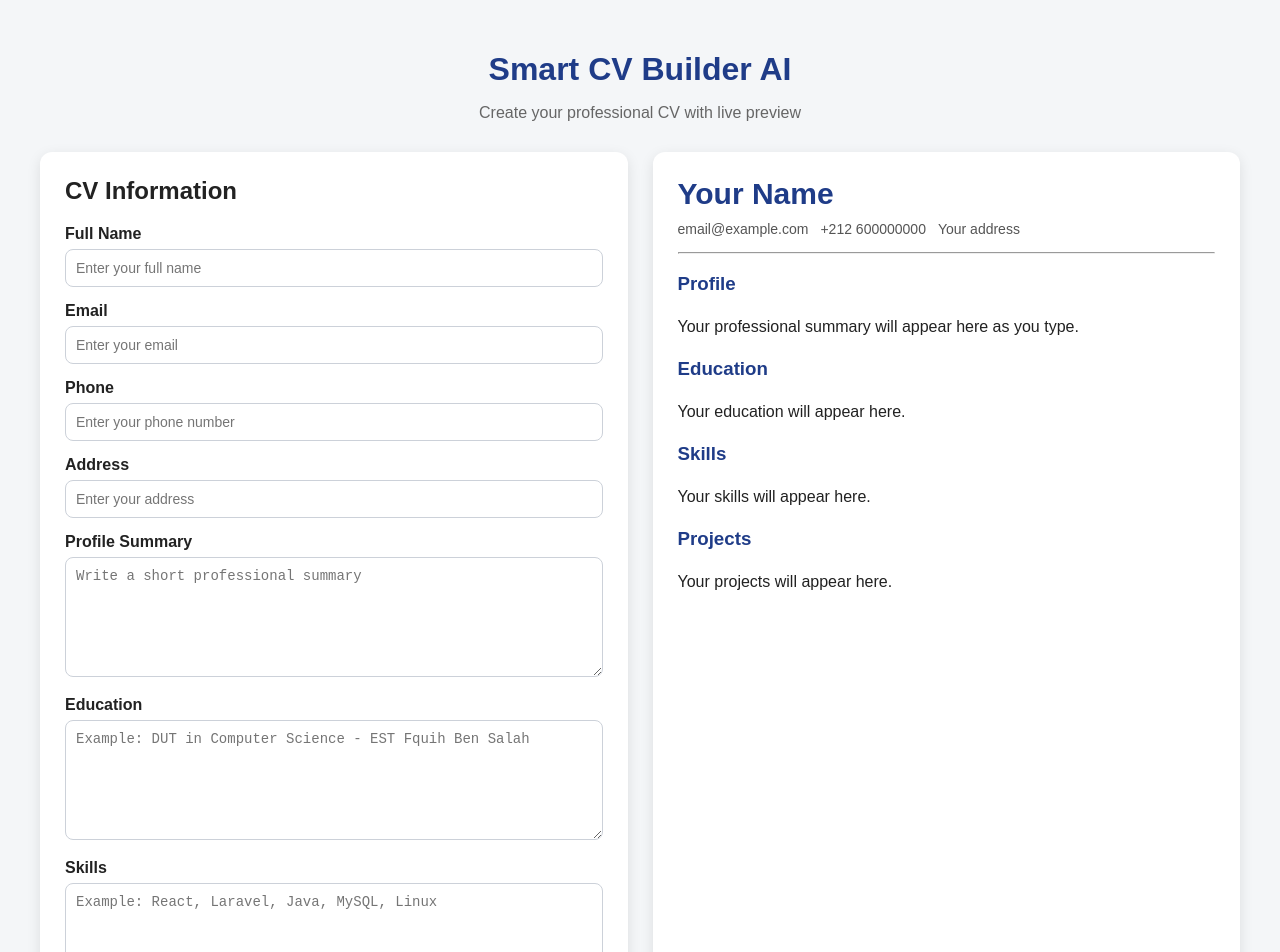
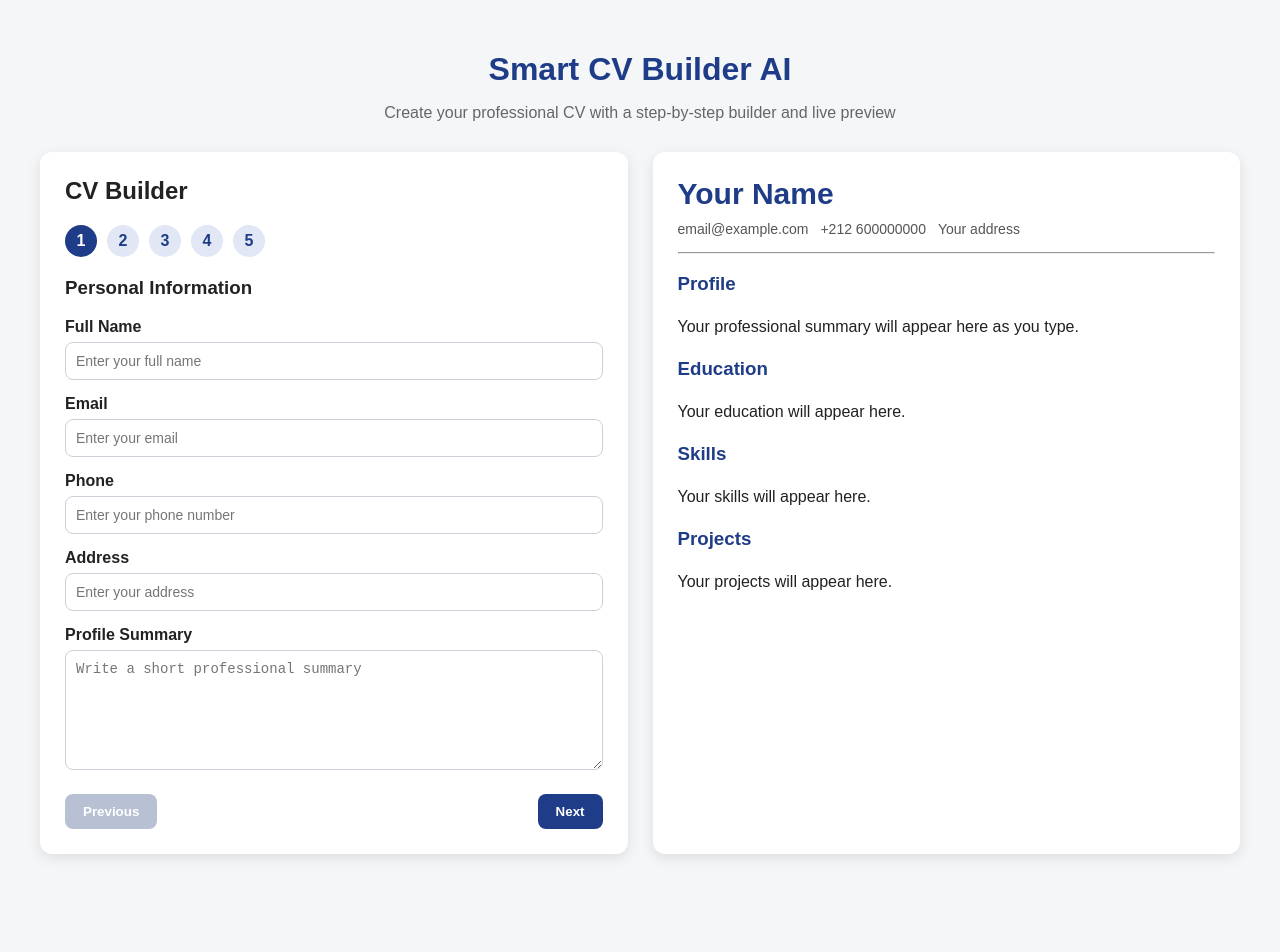
Before and after one commit to houssamTarik270/smart-cv-builder-ai, a React (Vite) app in the folder client/: page / in a window 1280 px wide. Shown: the top 952 px of the page. After the commit the page ends 884 px from the top, so only its background shows below. Built offline with nearby package versions, Linux system fonts and the light colour scheme.

Commit message:
add multi-step CV builder form

```diff
--- a/client/src/App.css
+++ b/client/src/App.css
@@ -87,6 +87,49 @@ textarea {
 .preview-card p {
   line-height: 1.6;
 }
+.steps {
+  display: flex;
+  gap: 10px;
+  margin-bottom: 20px;
+}
+
+.steps span {
+  width: 32px;
+  height: 32px;
+  background: #e1e7f5;
+  color: #1f3c88;
+  border-radius: 50%;
+  display: flex;
+  align-items: center;
+  justify-content: center;
+  font-weight: bold;
+}
+
+.steps .active-step {
+  background: #1f3c88;
+  color: white;
+}
+
+.form-buttons {
+  display: flex;
+  justify-content: space-between;
+  margin-top: 20px;
+}
+
+.form-buttons button {
+  padding: 10px 18px;
+  border: none;
+  border-radius: 8px;
+  background: #1f3c88;
+  color: white;
+  cursor: pointer;
+  font-weight: bold;
+}
+
+.form-buttons button:disabled {
+  background: #b8c0d4;
+  cursor: not-allowed;
+}
 
 @media (max-width: 768px) {
   .builder-container {
--- a/client/src/components/CVForm.jsx
+++ b/client/src/components/CVForm.jsx
@@ -1,4 +1,8 @@
+import { useState } from "react";
+
 function CVForm({ cvData, setCvData }) {
+  const [step, setStep] = useState(1);
+
   const handleChange = (e) => {
     const { name, value } = e.target;
 
@@ -8,9 +12,33 @@ function CVForm({ cvData, setCvData }) {
     });
   };
 
+  const nextStep = () => {
+    if (step < 5) {
+      setStep(step + 1);
+    }
+  };
+
+  const previousStep = () => {
+    if (step > 1) {
+      setStep(step - 1);
+    }
+  };
+
   return (
     <div className="form-card">
-      <h2>CV Information</h2>
+      <h2>CV Builder</h2>
+
+      <div className="steps">
+        <span className={step === 1 ? "active-step" : ""}>1</span>
+        <span className={step === 2 ? "active-step" : ""}>2</span>
+        <span className={step === 3 ? "active-step" : ""}>3</span>
+        <span className={step === 4 ? "active-step" : ""}>4</span>
+        <span className={step === 5 ? "active-step" : ""}>5</span>
+      </div>
+
+      {step === 1 && (
+        <div>
+          <h3>Personal Information</h3>
 
           <label>Full Name</label>
           <input
@@ -55,22 +83,54 @@ function CVForm({ cvData, setCvData }) {
             onChange={handleChange}
             placeholder="Write a short professional summary"
           />
+        </div>
+      )}
+
+      {step === 2 && (
+        <div>
+          <h3>Education</h3>
 
           <label>Education</label>
           <textarea
             name="education"
             value={cvData.education}
             onChange={handleChange}
-        placeholder="Example: DUT in Computer Science - EST Fquih Ben Salah"
+            placeholder="Example: DUT in Computer Science - EST Fquih Ben Salah - 2024/2026"
           />
+        </div>
+      )}
+
+      {step === 3 && (
+        <div>
+          <h3>Work Experience</h3>
+
+          <label>Experience</label>
+          <textarea
+            name="experience"
+            value={cvData.experience}
+            onChange={handleChange}
+            placeholder="Describe your internships, work experience, or academic practice"
+          />
+        </div>
+      )}
+
+      {step === 4 && (
+        <div>
+          <h3>Skills</h3>
 
           <label>Skills</label>
           <textarea
             name="skills"
             value={cvData.skills}
             onChange={handleChange}
-        placeholder="Example: React, Laravel, Java, MySQL, Linux"
+            placeholder="Example: React, Node.js, Java, MySQL, Linux"
           />
+        </div>
+      )}
+
+      {step === 5 && (
+        <div>
+          <h3>Projects</h3>
 
           <label>Projects</label>
           <textarea
@@ -80,6 +140,18 @@ function CVForm({ cvData, setCvData }) {
             placeholder="Describe your academic or personal projects"
           />
         </div>
+      )}
+
+      <div className="form-buttons">
+        <button onClick={previousStep} disabled={step === 1}>
+          Previous
+        </button>
+
+        <button onClick={nextStep} disabled={step === 5}>
+          Next
+        </button>
+      </div>
+    </div>
   );
 }
 
--- a/client/src/pages/CVBuilder.jsx
+++ b/client/src/pages/CVBuilder.jsx
@@ -1,6 +1,6 @@
 import { useState } from "react";
 import CVForm from "../components/CVForm";
-import CVPreview from "../components/CVPreview";
+import CVPreview from "../services/CVPreview";
 import "../App.css";
 
 function CVBuilder() {
@@ -11,6 +11,7 @@ function CVBuilder() {
     address: "",
     summary: "",
     education: "",
+    experience: "",
     skills: "",
     projects: "",
   });
@@ -19,7 +20,7 @@ function CVBuilder() {
     <div className="builder-page">
       <header className="header">
         <h1>Smart CV Builder AI</h1>
-        <p>Create your professional CV with live preview</p>
+        <p>Create your professional CV with a step-by-step builder and live preview</p>
       </header>
 
       <main className="builder-container">
```
Also changed, not shown: client/src/services/CVPreview.jsx (renamed from client/src/components/CVPreview.jsx). Lines whose indentation alone changed are shown as unchanged.
